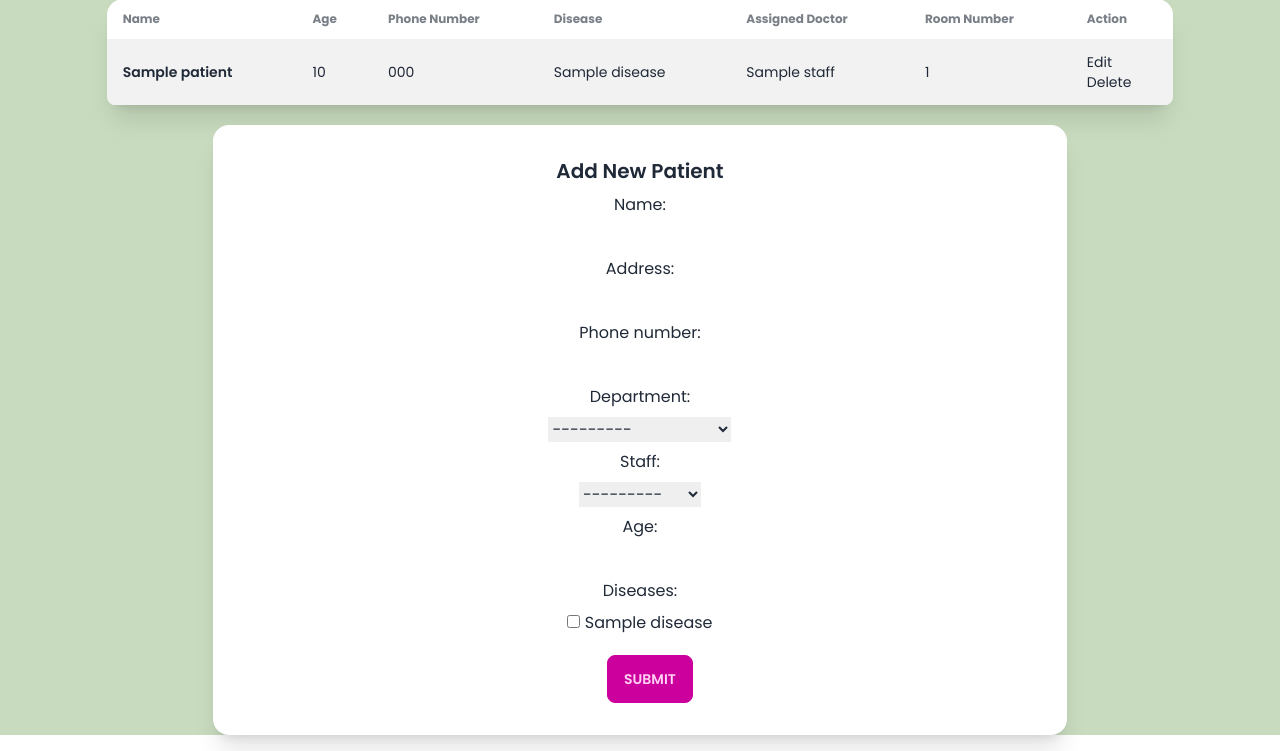
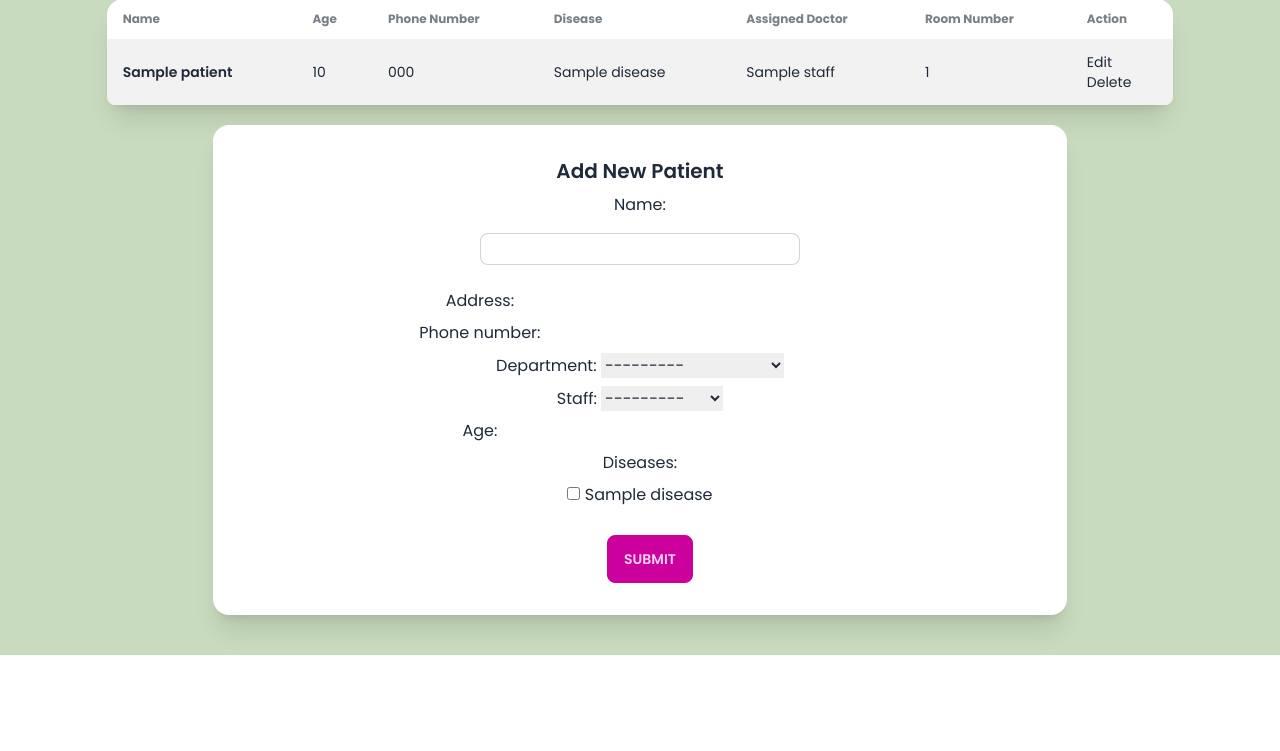
Before and after one commit to ReggieReo/MaiChaiNaHH-Hospital, a Django app: page / in a window 1280 px wide. Shown: the part 378-1129 px from the top of the page. After the commit the page ends 1033 px from the top, so only its background shows below. Run offline with Django 4.2, Linux system fonts and the light colour scheme; tables that the repository leaves empty hold one stand-in row (values such as "Sample post"); some libraries are stand-ins or nearby versions.

Commit message:
add tag p

```diff
--- a/db/forms.py
+++ b/db/forms.py
@@ -15,10 +15,12 @@ class PatientForm(forms.ModelForm):
         widget=forms.CheckboxSelectMultiple,
         required=True,
     )
+    name = forms.CharField(widget=forms.TextInput(
+        attrs={"class": "input input-bordered w-full max-w-xs mx-auto my-4 input-sm"}))
 
     class Meta:
         model = Patient
-        fields = ['name', 'address', 'phone_number', 'department', 'staff', 'age']
+        fields = ['name', 'address', 'phone_number', 'department', 'staff', 'age', 'diseases']
 
 
 class StaffForm(forms.ModelForm):
--- a/db/templates/db/patient.html
+++ b/db/templates/db/patient.html
@@ -65,15 +65,16 @@
         </div>
     </div>
     <form method="post" action="{% url 'db:create_patient' %}">
-        <div class="card w-8/12 bg-base-100 shadow-xl mx-auto mt-5 text-center">
+        <div class="card w-8/12 bg-base-100 shadow-xl mx-auto mt-5">
             <div class="card-body items-center text-center">
                 <h2 class="card-title">Add New Patient</h2>
                 {% csrf_token %}
-              {{ create_form }}
+                {{ create_form.as_p }}
             <button type="submit" class="btn btn-active btn-secondary ml-5 mt-3">Submit</button>
           </div>
         </div>
     </form>
 {% endblock %}
+    <p>ㅤ</p>
 </body>
 </html>
--- a/db/templates/db/staff.html
+++ b/db/templates/db/staff.html
@@ -57,6 +57,7 @@
           </div>
         </div>
     </form>
+    <p>ㅤ</p>
 
 </body>
 </html>
```
